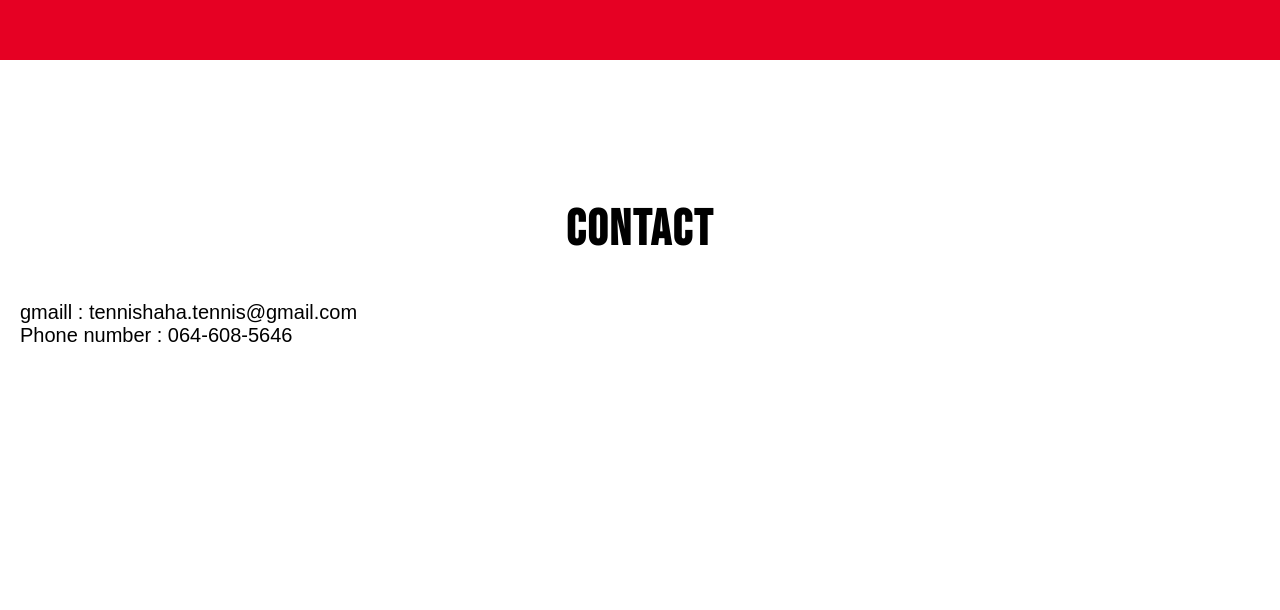
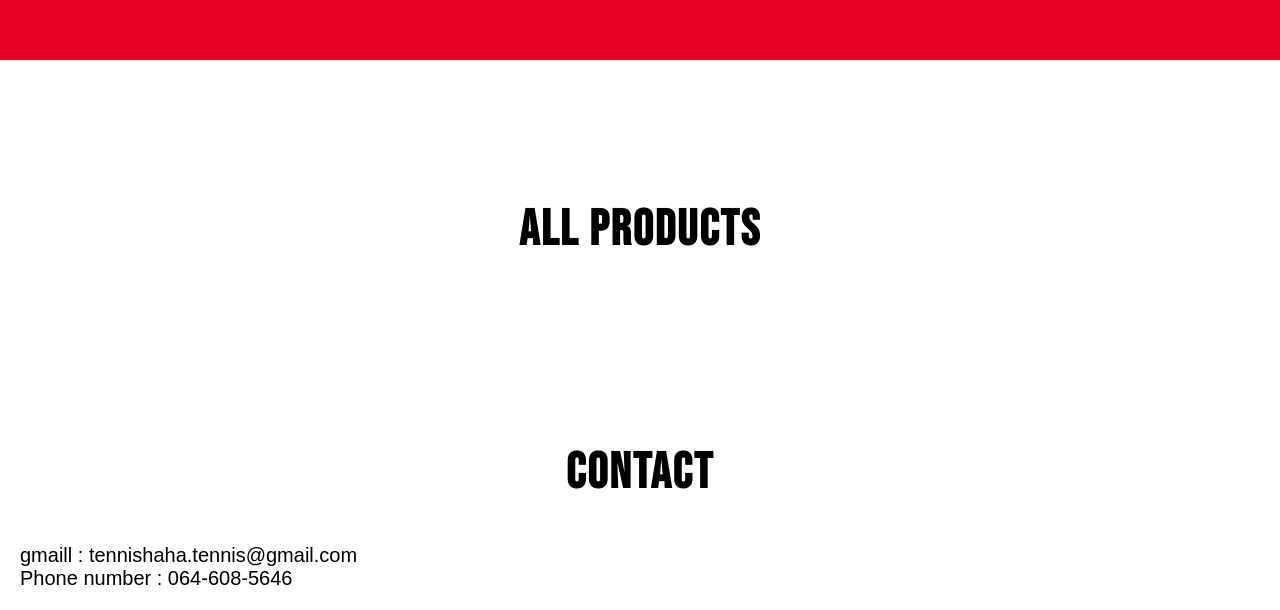
Before and after one commit to tanthaikae-coder/6809650481_Myshop, a plain HTML site: page index.html in a window 1280 px wide. Shown: the part 1453-2063 px from the top of the page. Before the commit the page ends 1820 px from the top, so only its background shows below. Drawn offline with Linux system fonts and the light colour scheme.

Commit message:
host name Products

```diff
--- a/index.html
+++ b/index.html
@@ -38,6 +38,9 @@
     </div>
         </section>
         <br>
+        <section id="products">
+            <h2 class="manutd-font">All Products</h2>
+        </section>
 
 
     <section id="contact">
```
